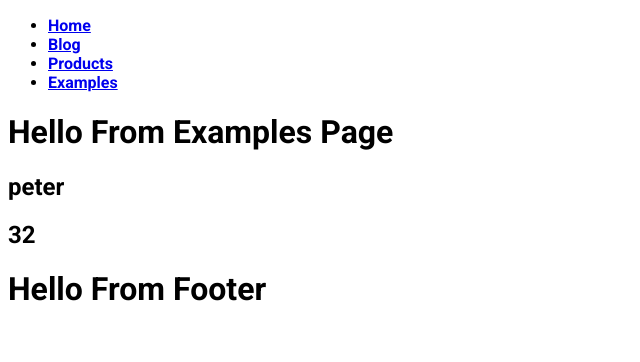
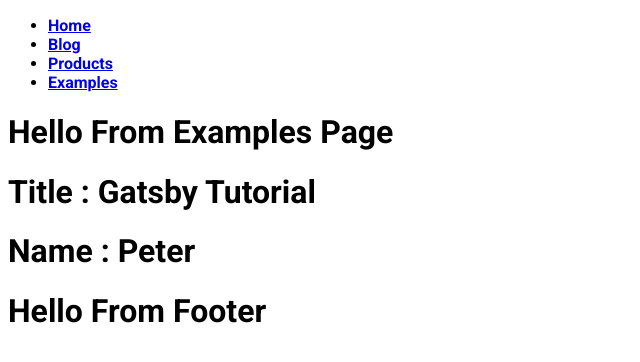
Before and after one commit to kyle-norris/Gatsby-Tutorial, a Gatsby site in the folder portfolio/: page /examples in a window 1280 px wide. Shown: the whole page, without its empty margins (0-640 px from the left). Built offline with nearby package versions, Linux system fonts and the light colour scheme; Gatsby itself is replaced by a stand-in of ours.

Commit message:
Set up a StaticQuery for GraphQL with destructuring

```diff
--- a/portfolio/src/examples/Header.js
+++ b/portfolio/src/examples/Header.js
@@ -1,8 +1,7 @@
-import React from "react"
-import { useStaticQuery, graphql } from "gatsby"
+import React from "react";
+import { useStaticQuery, graphql } from "gatsby";
 
-const ComponentName = () => {
-  const data = useStaticQuery(graphql`
+const getData = graphql`
   {
     site {
       siteMetadata {
@@ -17,11 +16,23 @@
       }
     }
   }
-  `)
-  return <div>
-    <h2>{data.site.siteMetadata.person.name}</h2>
-    <h2>{data.site.siteMetadata.person.age}</h2>
+`;
+
+const Header = () => {
+  const {
+    site: {
+      siteMetadata: {
+        title,
+        person: { age, name },
+      },
+    },
+  } = useStaticQuery(getData);
+  return (
+    <div>
+      <h1>title : {title}</h1>
+      <h1>name : {name}</h1>
     </div>
-}
+  );
+};
 
-export default ComponentName
+export default Header;
```
Lines whose indentation alone changed are shown as unchanged.
